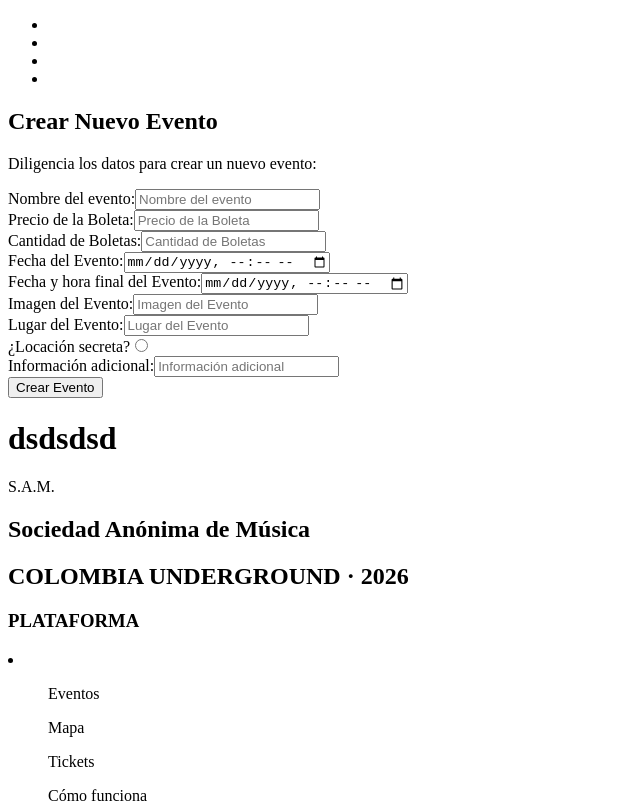
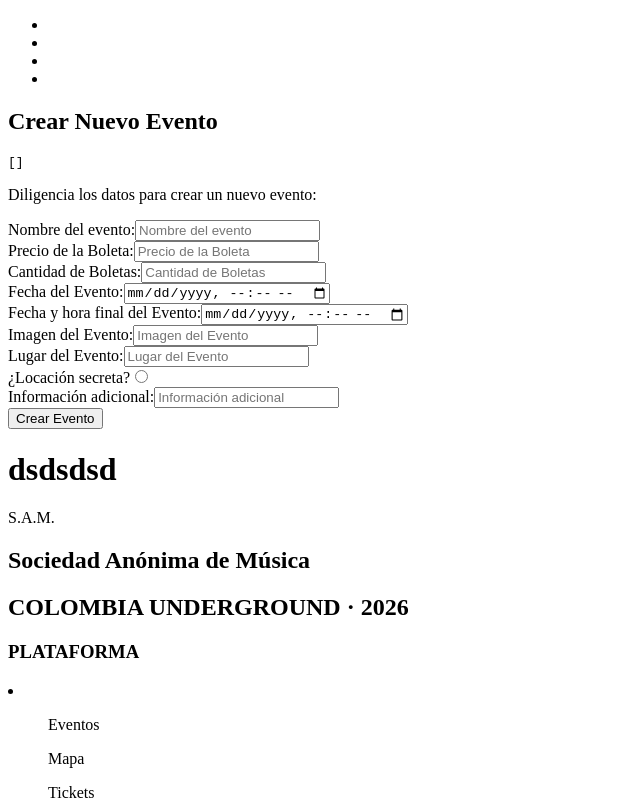
Before and after one commit to aforero979-prog/Frontend-SAM-Events, an Angular app: page /events-new in a window 1280 px wide. Shown: the top 803 px of the page, without its empty margins (0-640 px from the left). Built offline with nearby package versions, Linux system fonts and the light colour scheme; no server answers.

Commit message:
Push al main

```diff
--- a/src/app/core/services/http-events.ts
+++ b/src/app/core/services/http-events.ts
@@ -7,6 +7,8 @@ import { ResponseUsers } from '../models/users';
 @Service()
 export class HttpEvents {
   private http = inject(HttpClient);
+//inyectar una dependencia
+//Constructor (Private: http: HttpClient) { } //inyección de dependencias
 
   getEvents() {
     return this.http.get<ResponseUsers>(`http://localhost:3000/api/events`).pipe(
--- /dev/null
+++ b/src/app/core/services/http-roles.ts
@@ -0,0 +1,14 @@
+import { Service, inject } from '@angular/core';
+import { HttpClient } from '@angular/common/http';
+import { map } from 'rxjs';
+
+@Service()
+export class HttpRoles {
+  private http = inject(HttpClient);
+
+  getRoles() {
+    return this.http.get<any>(`http://localhost:3000/api/roles`).pipe(
+      map((res) => res.data)
+    );
+  }
+}
--- a/src/app/features/events/event-new-form/event-new-form.html
+++ b/src/app/features/events/event-new-form/event-new-form.html
@@ -1,5 +1,7 @@
 <div>
     <h2 class="Tittle2">Crear Nuevo Evento</h2>
+<pre>{{ roleList$ | async | json }}</pre>
+
     <p>Diligencia los datos para crear un nuevo evento:</p>
 
     <form [formGroup]="formData" (ngSubmit)="onSubmit()" class="form form-Event">
@@ -44,7 +46,7 @@
 
         <div class="field">
             <label for="eventSecret">¿Locación secreta?</label>
-            <input type="radio" id="eventSecret" formControlName="eventSecret" required>
+            <input type="radio" [value]="true" id="eventSecret" formControlName="eventSecret" required>
         </div>
 
         <div class="field">
--- a/src/app/features/events/event-new-form/event-new-form.ts
+++ b/src/app/features/events/event-new-form/event-new-form.ts
@@ -1,35 +1,70 @@
-import { Component } from '@angular/core';
-import { FormControl, FormGroup, ReactiveFormsModule } from '@angular/forms';
+import { Component, inject } from '@angular/core';
+import { FormControl, FormGroup, ReactiveFormsModule, Validators } from '@angular/forms';
+import { HttpRoles } from '../../../core/services/http-roles';
+import { BehaviorSubject } from 'rxjs';
+import { AsyncPipe, JsonPipe } from '@angular/common';
 
 @Component({
   selector: 'app-event-new-form',
-  imports: [ReactiveFormsModule],
-  templateUrl: './event-new-form.html',
+  imports: [ReactiveFormsModule, AsyncPipe, JsonPipe],   templateUrl: './event-new-form.html',
   styleUrl: './event-new-form.css',
 })
 export class EventNewForm {
+  private httpRoles = inject(HttpRoles);
+roleList$ = new BehaviorSubject ([]); //RxJs: Observable que mantiene en memoria los datos de la API, para que puedan ser usados en el HTML.
+
   formData: FormGroup;
 
   constructor() {
     //Define la estructura equivalente al formulario HTML, con los mismos nombres de los campos
     this.formData = new FormGroup({
-      name: new FormControl(),
-      price: new FormControl(),
-      stock: new FormControl(),
-      initialDate: new FormControl(),
-      finalDate: new FormControl(),
-      imageUrl: new FormControl(),
-      eventLocation: new FormControl(),
-      eventSecret: new FormControl(),
-      eventInformation: new FormControl()
+      name: new FormControl(``),
+      price: new FormControl(``, [Validators.required, Validators.min(5000)]),
+      stock: new FormControl(``, [Validators.required, Validators.min(1)]),
+      initialDate: new FormControl(``),
+      finalDate: new FormControl(``),
+      imageUrl: new FormControl(``),
+      eventLocation: new FormControl(``),
+      eventSecret: new FormControl(false),
+      eventInformation: new FormControl(``)
 
     });
   }
 
-onSubmit() {
+  onSubmit() {
 
-  // Aquí muestras valores diligenciados en el formulario.
-  console.log(this.formData.value);
+    console.group("Formulario de evento nuevo");
+    console.log("valid (formData) " + this.formData.valid);
+    console.log("valid (name) " + this.formData.get('name')?.valid);
+    console.log("valid (price) " + this.formData.get('price')?.valid);
+    console.log("valid (stock) " + this.formData.get('stock')?.valid);
+    console.groupEnd();
+
+    // Aquí muestras valores diligenciados en el formulario.
+
+    if (this.formData.valid) {
+      console.log(this.formData.value);
+    }
+    else {
+      console.log("Formulario inválido");
+
+    }
+  }
+  ngOnInit() {
+    //Observables
+    this.httpRoles.getRoles().subscribe({
+      next: (roles) => {
+        console.log(roles);
+        this.roleList$.next(roles);
+      },
+
+      error: (err) => {
+        console.log(err);
+      },
+
+      complete: () => {
+        console.log("Complete siempre se ejecuta ");
+      }
+    });
+  }
 }
-
-}
```
